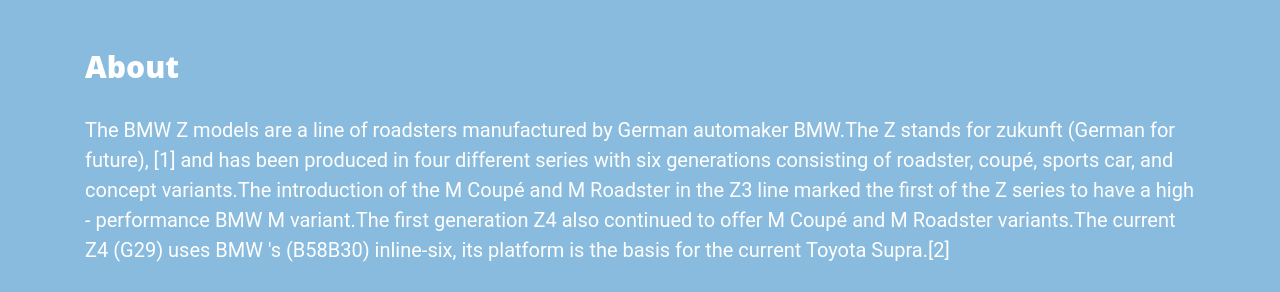
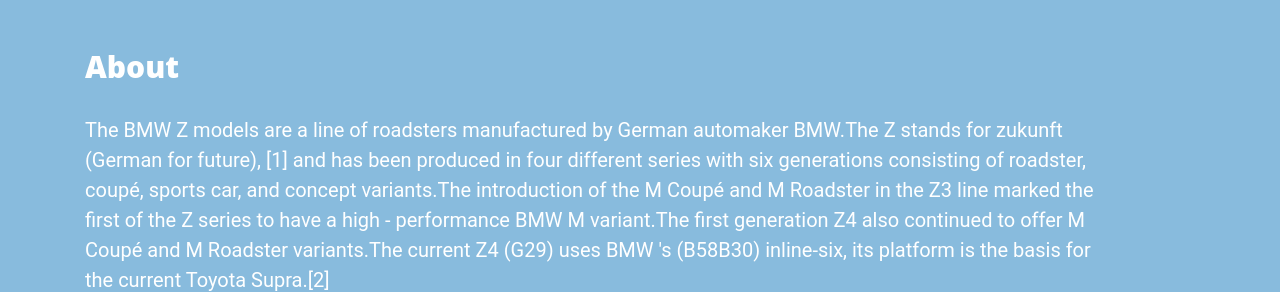
Before and after one commit to Code-Institute-Submissions/davepeyton-milestone-3-Z-Headz_SeptResub, a Flask app: page /about in a window 1280 px wide. Shown: the part 533-825 px from the top of the page. Run offline with Flask 2, Linux system fonts and the light colour scheme; some libraries are stand-ins or nearby versions.

Commit message:
edit css

```diff
--- a/static/css/style.css
+++ b/static/css/style.css
@@ -133,4 +133,22 @@ video {
 
 .flashes h4 {
     line-height: 2;
+    align-items: center;
+
 }
+
+.flashes {
+    color: red;
+    padding-left: 135px;
+    align-items: center;
+}
+
+.container {
+    padding-right: 100px;
+    align-items: center;
+}
+
+.footer-container {
+    opacity: 0;
+    padding-left:150px;
+}
--- a/templates/base.html
+++ b/templates/base.html
@@ -90,7 +90,7 @@
 		</div>
     </header>
 
-    <section>
+    <section class="flashes center-align">
         <!-- flash messages -->
         {% with messages = get_flashed_messages() %}
             {% if messages %}
--- a/templates/login.html
+++ b/templates/login.html
@@ -1,5 +1,6 @@
 {% extends "base.html" %}
 {% block content %}
+
 
     <h3 class="center-align">Log In</h3>
 
```
